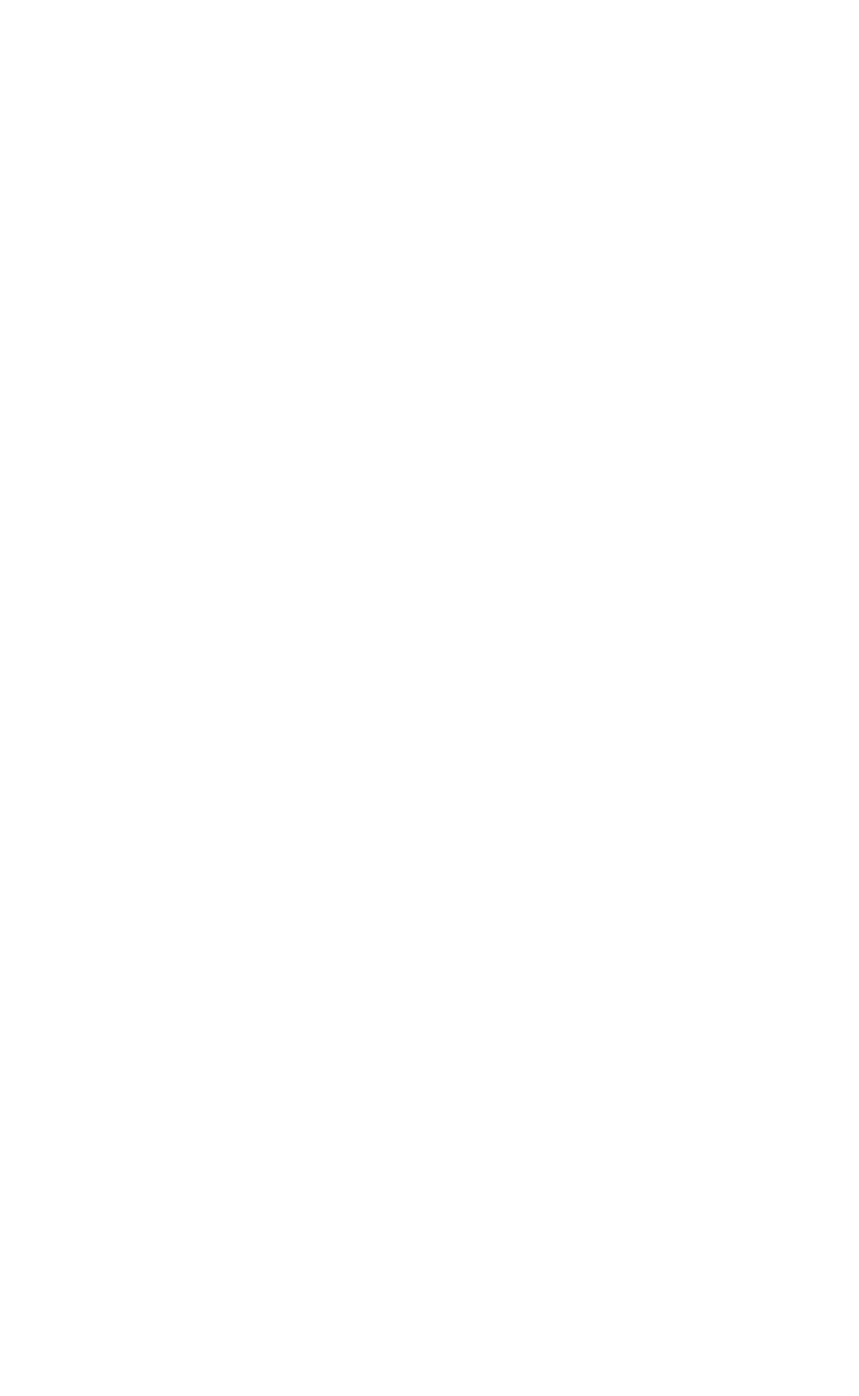
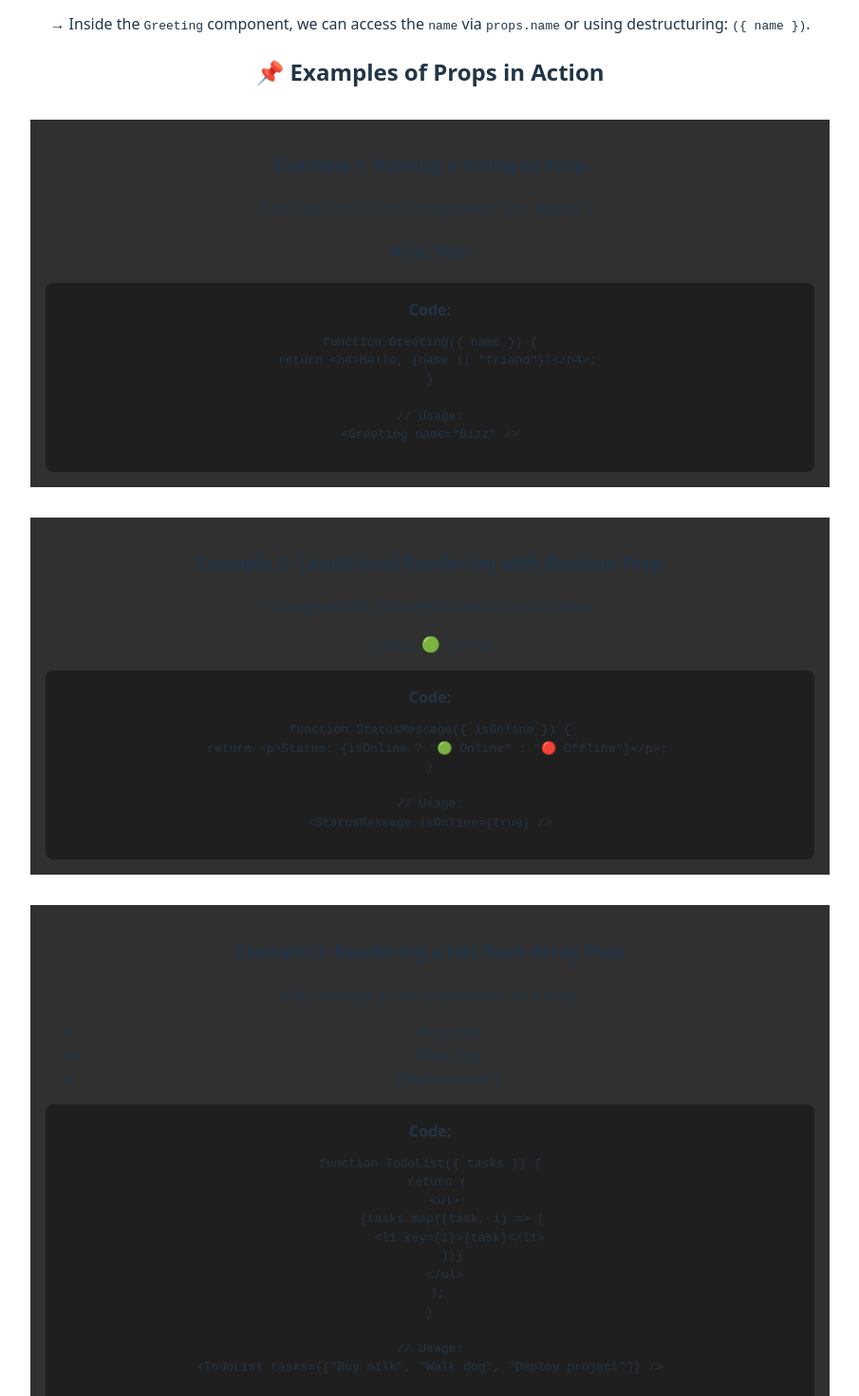
Before and after one commit to bizzy-coding/React-Playground, a React (Vite) app: page /#/components/componentsAndProps/PropsAndComponents in a window 1280 px wide. Before the commit this address had no page. Shown: the part 280-1750 px from the top of the page at 95% size, without its empty margins (187-1092 px from the left). Before the commit the page ends 800 px from the top, so only its background shows below. Built offline with nearby package versions, Linux system fonts and the light colour scheme.

Commit message:
adds componennt section

```diff
--- a/src/App.jsx
+++ b/src/App.jsx
@@ -8,6 +8,7 @@ import UseStateBasics from "./components/useState/UseStateBasics";
 import TeamVotes from "./components/useState/TeamVotes";
 import TrainerShop from "./components/useState/TrainerShop";
 import LikeButton from "./components/useState/LikeButton";
+import PropsAndComponents from "./components/PropsAndComponents/PropsAndComponents";
 
 function App() {
   return (
@@ -18,6 +19,7 @@ function App() {
         <Route path="/components/useState/UseStateBasics" element={<UseStateBasics />}></Route>
         <Route path="/components/useState/TrainerShop" element={<TrainerShop />}></Route>
         <Route path="/components/useState/LikeButton" element={<LikeButton />}></Route>
+        <Route path="components/componentsAndProps/PropsAndComponents" element={<PropsAndComponents />}></Route>
       </Routes>
     </>
   );
--- /dev/null
+++ b/src/components/PropsAndComponents/PropsAndComponents.jsx
@@ -0,0 +1,115 @@
+import { Link } from "react-router-dom";
+
+// Child component for Example 1
+function Greeting({ name }) {
+  return <h4>Hello, {name || "friend"}!</h4>;
+}
+
+// Child component for Example 2
+function StatusMessage({ isOnline }) {
+  return <p>Status: {isOnline ? "🟢 Online" : "🔴 Offline"}</p>;
+}
+
+// Child component for Example 3
+function TodoList({ tasks }) {
+  return (
+    <ul>
+      {tasks.map((task, i) => (
+        <li key={i}>{task}</li>
+      ))}
+    </ul>
+  );
+}
+
+export default function PropsAndComponents() {
+  const tasks = ["Buy milk", "Walk dog", "Deploy project"];
+  const userName = "Bizz";
+  const online = true;
+
+  return (
+    <>
+      <h1>Refresher on Props & Components</h1>
+
+      <h2>🧠 How to Remember Props</h2>
+      <p>“Props” is short for properties – think of them as arguments you pass to a component.</p>
+      <p>
+        Example: <code>{`<Greeting name="Bizz" />`}</code>
+      </p>
+      <p>
+        → Inside the <code>Greeting</code> component, we can access the <code>name</code> via <code>props.name</code> or using destructuring: <code>{`({ name })`}</code>.
+      </p>
+
+      <h2>📌 Examples of Props in Action</h2>
+
+      {/* Example 1 */}
+      <section className="wrapper" style={{ marginTop: "2rem" }}>
+        <h3>Example 1: Passing a String as Prop</h3>
+        <p>Pass data into a child component and display it.</p>
+
+        <Greeting name={userName} />
+
+        <div style={{ marginTop: "1rem", background: "#201f1f", padding: "1rem", borderRadius: "8px" }}>
+          <strong>Code:</strong>
+          <pre>
+            <code>{`function Greeting({ name }) {
+  return <h4>Hello, {name || "friend"}!</h4>;
+}
+
+// Usage:
+<Greeting name="Bizz" />`}</code>
+          </pre>
+        </div>
+      </section>
+
+      {/* Example 2 */}
+      <section className="wrapper" style={{ marginTop: "2rem" }}>
+        <h3>Example 2: Conditional Rendering with Boolean Prop</h3>
+        <p>Change what’s displayed based on prop value.</p>
+
+        <StatusMessage isOnline={online} />
+
+        <div style={{ marginTop: "1rem", background: "#201f1f", padding: "1rem", borderRadius: "8px" }}>
+          <strong>Code:</strong>
+          <pre>
+            <code>{`function StatusMessage({ isOnline }) {
+  return <p>Status: {isOnline ? "🟢 Online" : "🔴 Offline"}</p>;
+}
+
+// Usage:
+<StatusMessage isOnline={true} />`}</code>
+          </pre>
+        </div>
+      </section>
+
+      {/* Example 3 */}
+      <section className="wrapper" style={{ marginTop: "2rem" }}>
+        <h3>Example 3: Rendering a List from Array Prop</h3>
+        <p>Map through an array passed in as a prop.</p>
+
+        <TodoList tasks={tasks} />
+
+        <div style={{ marginTop: "1rem", background: "#201f1f", padding: "1rem", borderRadius: "8px" }}>
+          <strong>Code:</strong>
+          <pre>
+            <code>{`function TodoList({ tasks }) {
+  return (
+    <ul>
+      {tasks.map((task, i) => (
+        <li key={i}>{task}</li>
+      ))}
+    </ul>
+  );
+}
+
+// Usage:
+<TodoList tasks={["Buy milk", "Walk dog", "Deploy project"]} />`}</code>
+          </pre>
+        </div>
+      </section>
+
+      <Link className="link-home" to="/" style={{ display: "inline-block", marginTop: "2rem" }}>
+        ← Back to projects
+      </Link>
+    </>
+  );
+}
--- a/src/pages/Home.jsx
+++ b/src/pages/Home.jsx
@@ -18,6 +18,9 @@ export default function Home() {
       <li>
         <Link to="/components/useState/LikeButton">❤️ Like Btn </Link>
       </li>
+      <li>
+        <Link to="components/PropsAndComponents/PropsAndComponents"> Prop Basics </Link>
+      </li>
     </>
   );
 }
```
